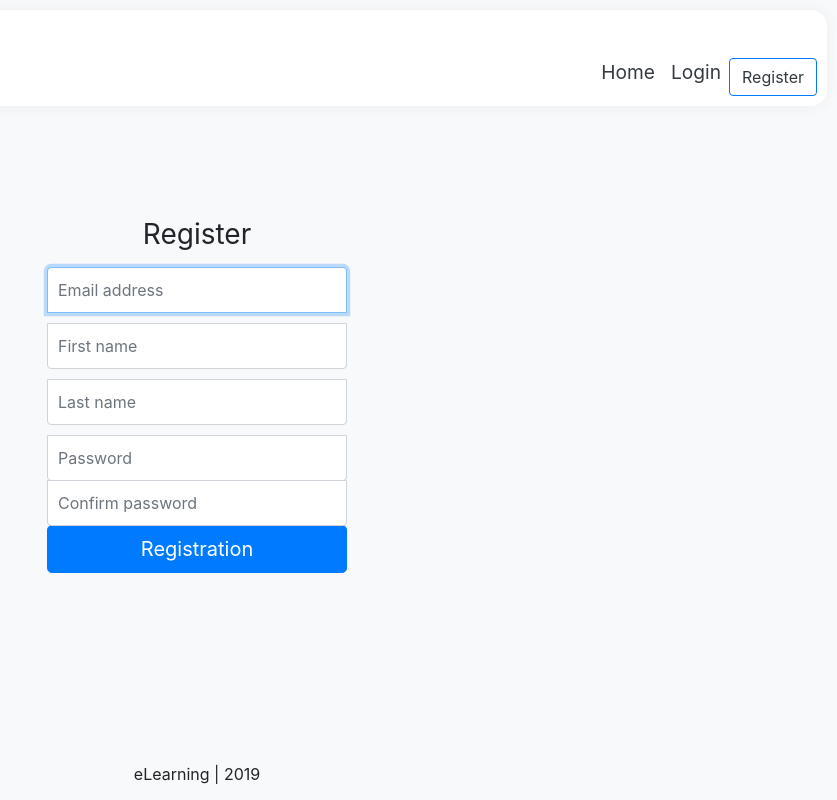
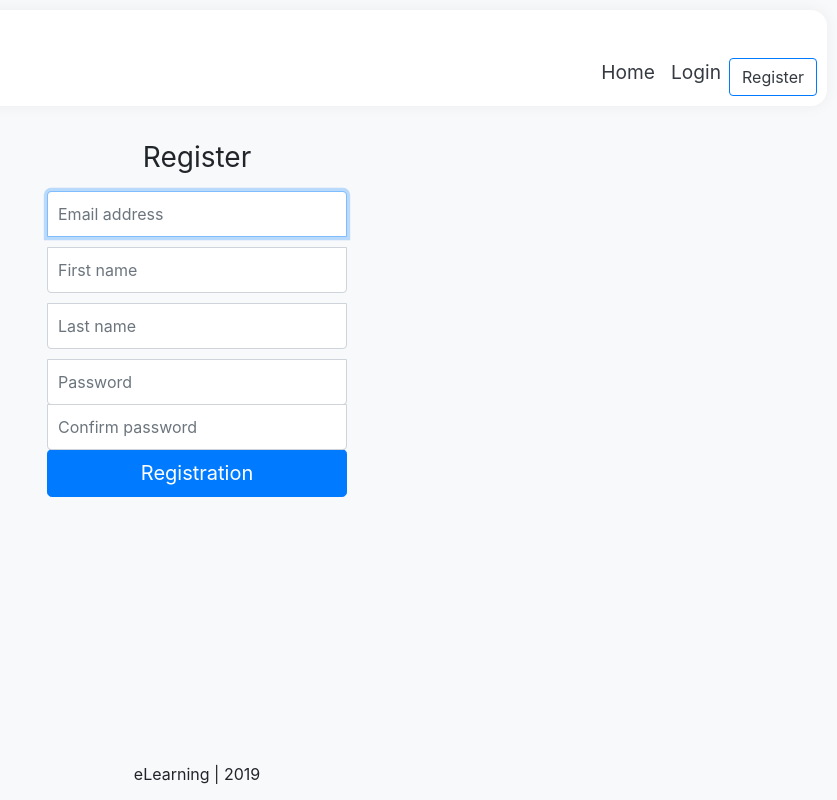
Before and after one commit to DanaKlimova/eLearning, a Django app: page /accounts/registration/ in a window 1280 px wide. Shown: the whole page, without its empty margins (443-1280 px from the left). Run offline with Django 3.2, Linux system fonts and the light colour scheme; some libraries are stand-ins or nearby versions.

Commit message:
Edited size of main grid rows.

```diff
--- a/eLearning/main/static/main/css/base.css
+++ b/eLearning/main/static/main/css/base.css
@@ -4,6 +4,7 @@ body {
 
 .main-grid {
     display: grid;
+    grid-template-rows: auto 1fr auto;
     grid-template-areas: "header" "main" "footer";
     position: relative;
     min-height: 99vh;
```
